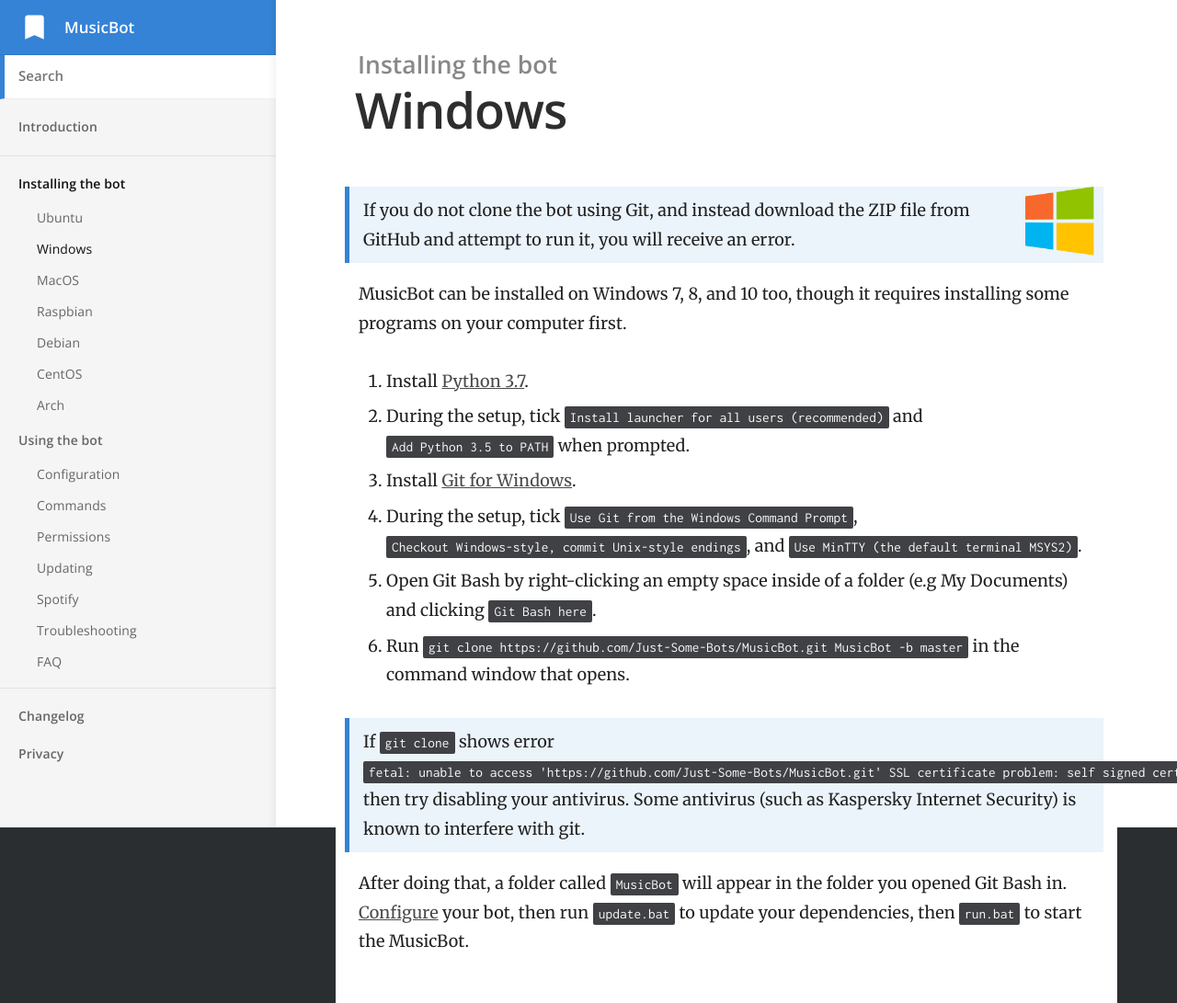
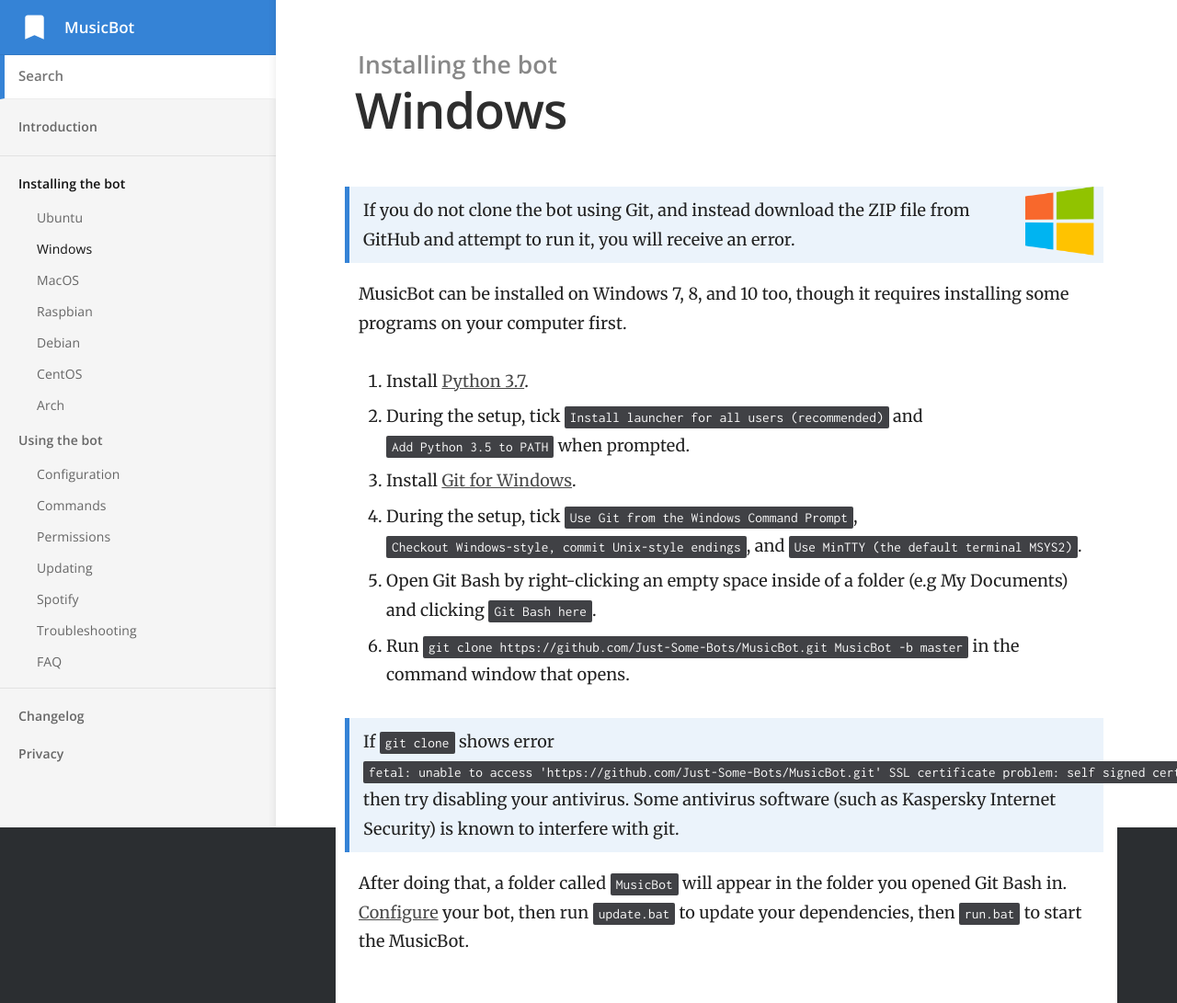
Before and after one commit to Just-Some-Bots/MusicBot, a Jekyll site: the page built from _docs/installing/windows.md, in a window 1280 px wide. Shown: the whole page at 92% size. Built offline with Jekyll 4.4.1, drawn with Linux system fonts in a browser that asks for light colours.

Commit message:
Nit picky

```diff
--- a/_docs/installing/windows.md
+++ b/_docs/installing/windows.md
@@ -17,6 +17,6 @@ MusicBot can be installed on Windows 7, 8, and 10 too, though it requires instal
 5. Open Git Bash by right-clicking an empty space inside of a folder (e.g My Documents) and clicking `Git Bash here`.
 6. Run `git clone https://github.com/Just-Some-Bots/MusicBot.git MusicBot -b master` in the command window that opens.
 
-> If `git clone` shows error `fetal: unable to access 'https://github.com/Just-Some-Bots/MusicBot.git' SSL certificate problem: self signed certificate in certificate chain` then try disabling your antivirus. Some antivirus (such as Kaspersky Internet Security) is known to interfere with git.
+> If `git clone` shows error `fetal: unable to access 'https://github.com/Just-Some-Bots/MusicBot.git' SSL certificate problem: self signed certificate in certificate chain` then try disabling your antivirus. Some antivirus software (such as Kaspersky Internet Security) is known to interfere with git.
 
 After doing that, a folder called `MusicBot` will appear in the folder you opened Git Bash in. [Configure]({{ site.baseurl }}/using/configuration) your bot, then run `update.bat` to update your dependencies, then `run.bat` to start the MusicBot.
```
